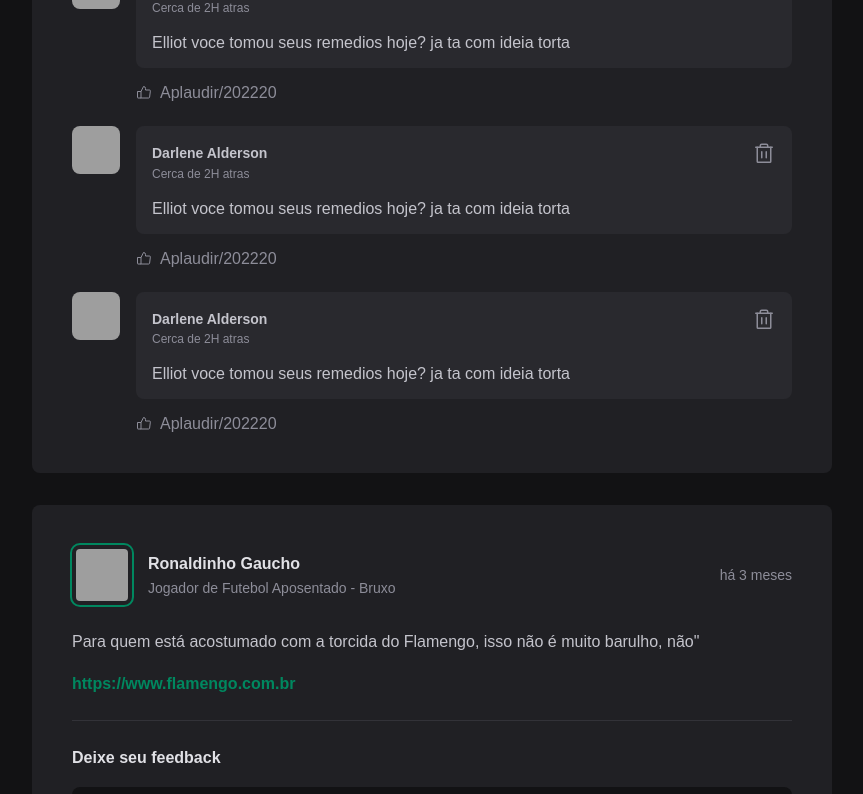
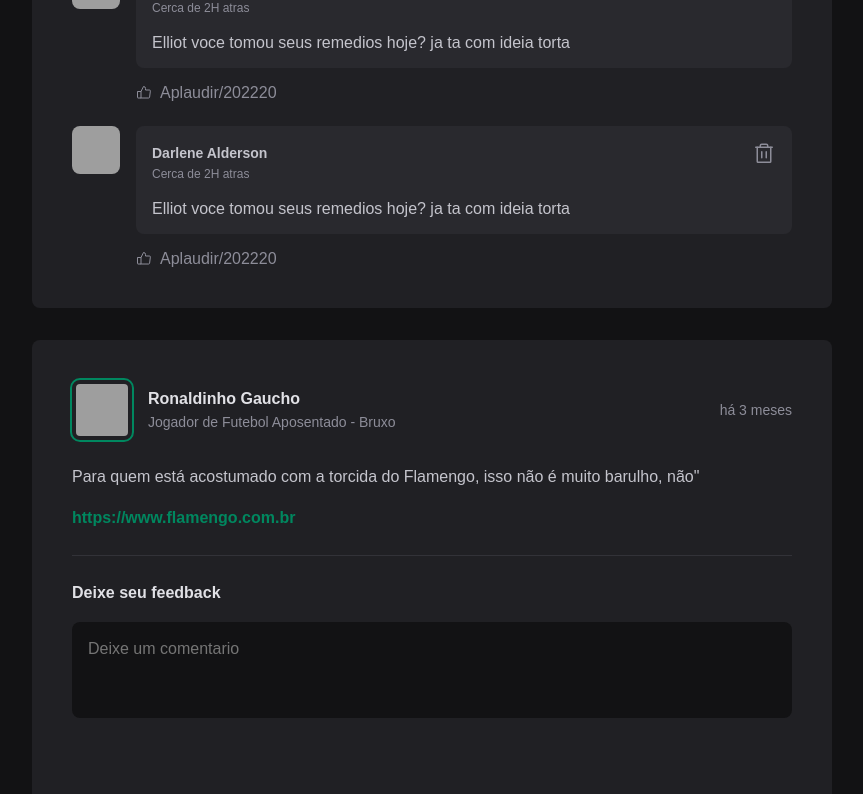
Before and after one commit to luanhsr/ignite-reactjs-01-fundamentos-react-ALUNO, a React (Vite) app in the folder 01-fundamentos-reactjs/: page / in a window 1280 px wide. Shown: the part 716-1510 px from the top of the page, without its empty margins (352-1215 px from the left). Built offline with nearby package versions, Linux system fonts and the light colour scheme; grey boxes are pictures that could not be loaded.

Commit message:
Adicionando useState no comentario

```diff
--- a/01-fundamentos-reactjs/src/components/Post.jsx
+++ b/01-fundamentos-reactjs/src/components/Post.jsx
@@ -5,8 +5,18 @@
 import { Comment } from './Comment';
 
 import styles from './Post.module.css';
+import { useState } from 'react';
+
+const comments = [
+  1,
+  2,
+]
 
 export function Post({author, publishedAt, content}) {
+  const [comments, setComments] = useState ([
+    1,
+    2,
+  ]);
   const publishedDateFormatted = format(publishedAt, "d 'de' LLLL 'as' HH:MM'h'" ,{
     locale: ptBR,
   })
@@ -14,6 +24,10 @@
     locale: ptBR,
     addSuffix: true,
   })
+  function handleCreateNewComent () {
+    event.preventDefault();
+    setComments ([...comments, comments.length +1]);
+  }
   return (
     <article className={styles.post}>
 
@@ -42,7 +56,7 @@
           })}
         </div>
 
-        <form className={styles.comentForm}>
+        <form onSubmit={handleCreateNewComent} className={styles.comentForm}>
             <strong>Deixe seu feedback</strong>
             <textarea
               placeholder='Deixe um comentario'
@@ -53,9 +67,9 @@
 
         </form>
         <div className={styles.commentList}>
-            <Comment />
-            <Comment />
-            <Comment />
+          {comments.map(comment => {
+            return <Comment/>
+          })}
         </div>
     </article>
 
```
